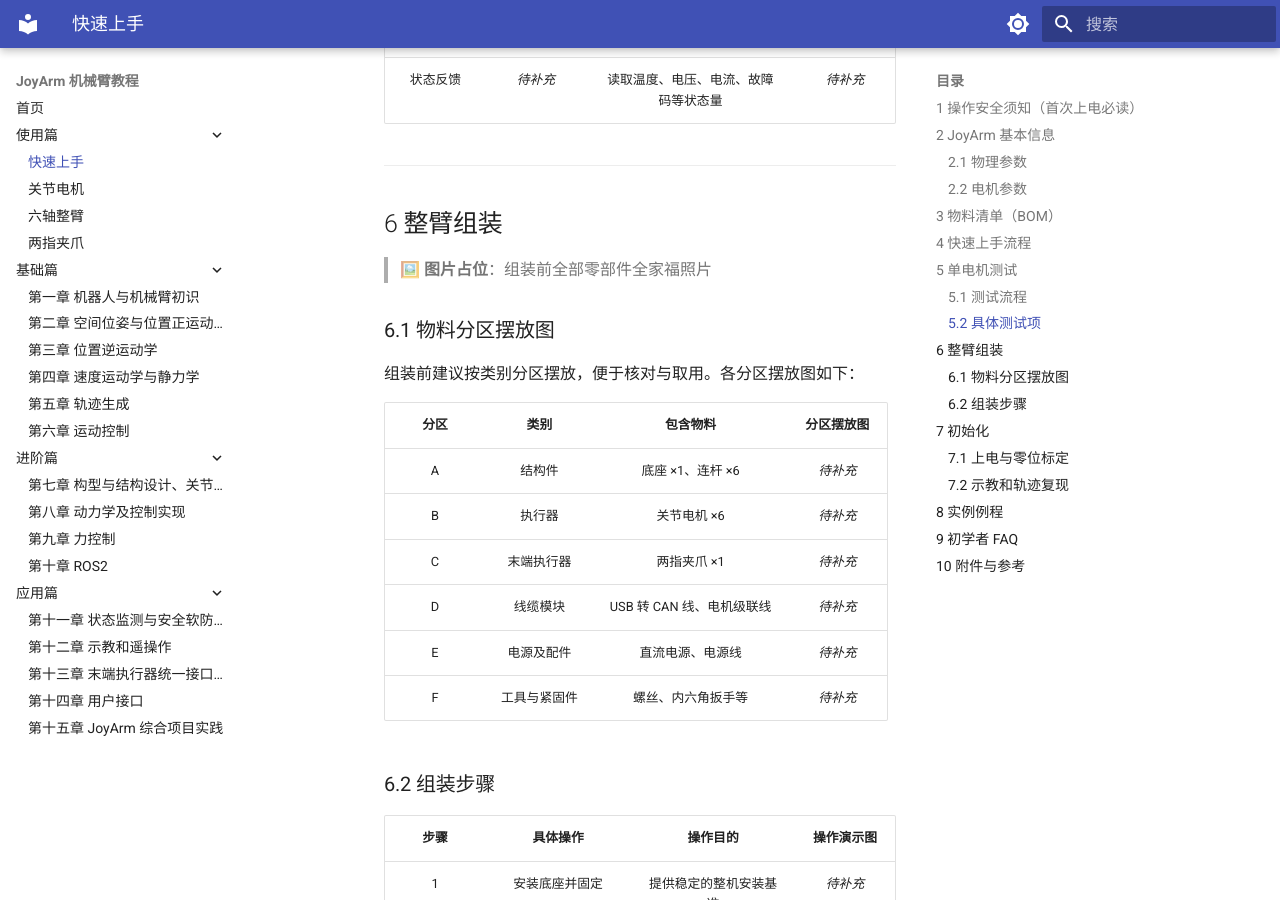
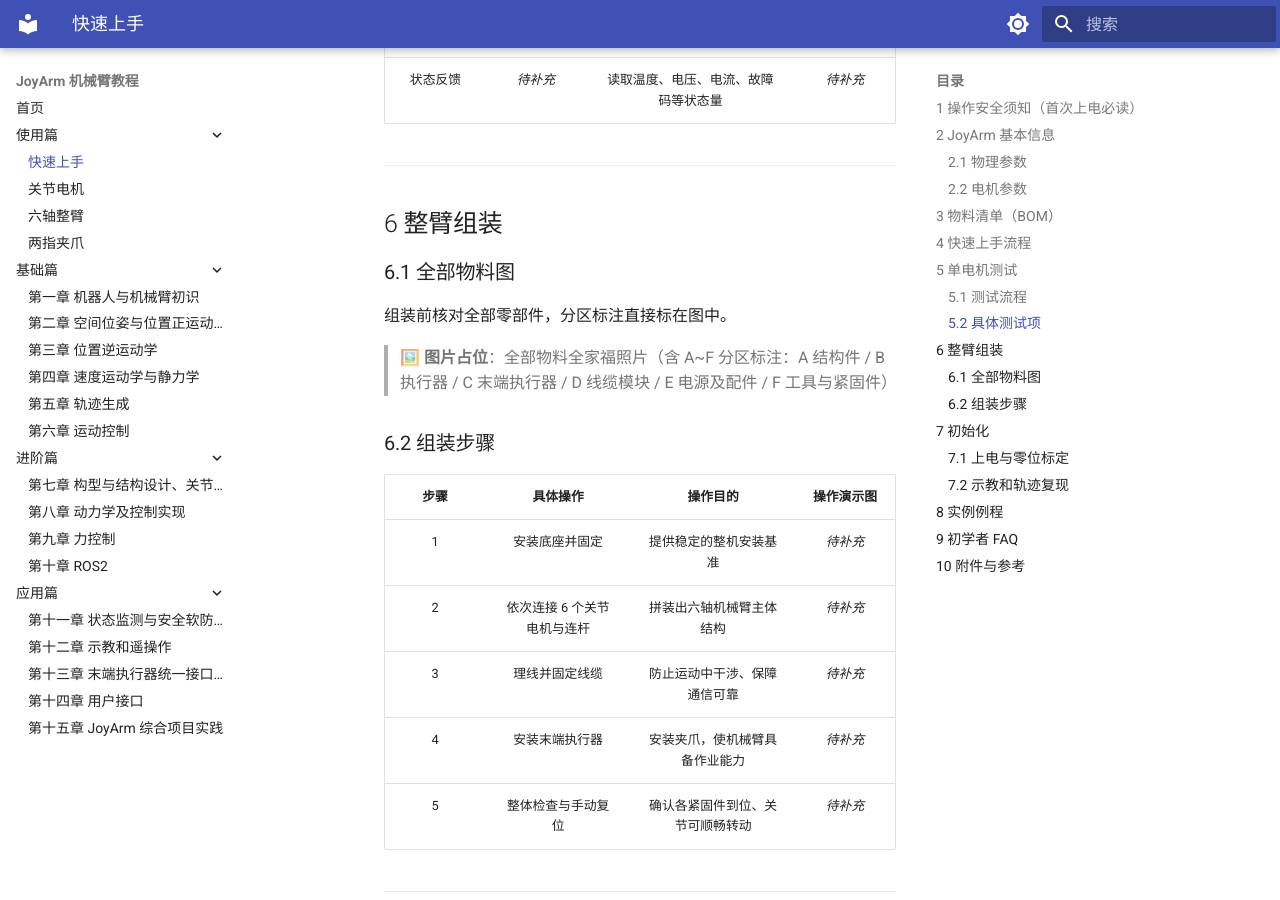
Before and after one commit to joyin-dexhand/joyin_arm_tutorial, an MkDocs documentation site: the page built from docs/chapter1_1.md, in a window 1280 px wide and 900 px high, scrolled down 3891 px. Built offline with MkDocs 1.6.1 and Material for MkDocs 9.7.7, drawn with Linux system fonts in a browser that asks for light colours.

Commit message:
docs(快速上手): 6.1简化为单张全部物料图(分区标注直接画在图上)

```diff
--- a/docs/chapter1_1.md
+++ b/docs/chapter1_1.md
@@ -108,20 +108,11 @@
 
 ## 6 整臂组装
 
-> 🖼️ **图片占位**：组装前全部零部件全家福照片
+### 6.1 全部物料图
 
-### 6.1 物料分区摆放图
+组装前核对全部零部件，分区标注直接标在图中。
 
-组装前建议按类别分区摆放，便于核对与取用。各分区摆放图如下：
-
-| 分区 | 类别 | 包含物料 | 分区摆放图 |
-|:---:|:---:|:---|:---:|
-| A | 结构件 | 底座 ×1、连杆 ×6 | *待补充* |
-| B | 执行器 | 关节电机 ×6 | *待补充* |
-| C | 末端执行器 | 两指夹爪 ×1 | *待补充* |
-| D | 线缆模块 | USB 转 CAN 线、电机级联线 | *待补充* |
-| E | 电源及配件 | 直流电源、电源线 | *待补充* |
-| F | 工具与紧固件 | 螺丝、内六角扳手等 | *待补充* |
+> 🖼️ **图片占位**：全部物料全家福照片（含 A~F 分区标注：A 结构件 / B 执行器 / C 末端执行器 / D 线缆模块 / E 电源及配件 / F 工具与紧固件）
 
 ### 6.2 组装步骤
 
```
